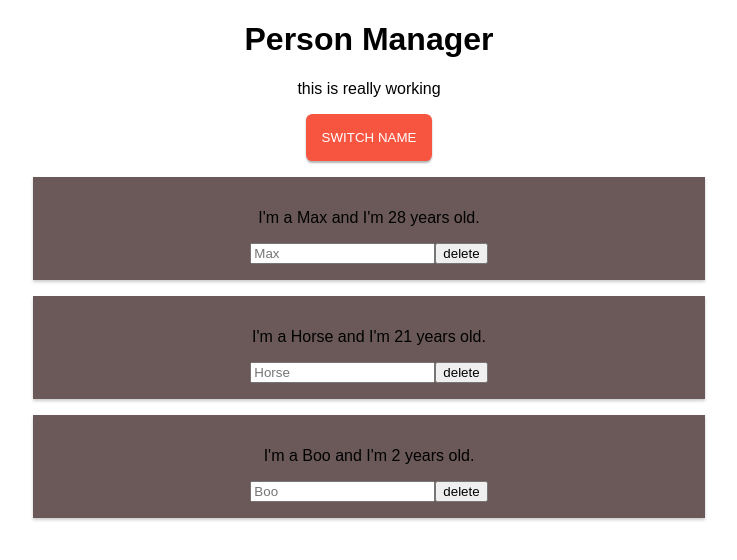
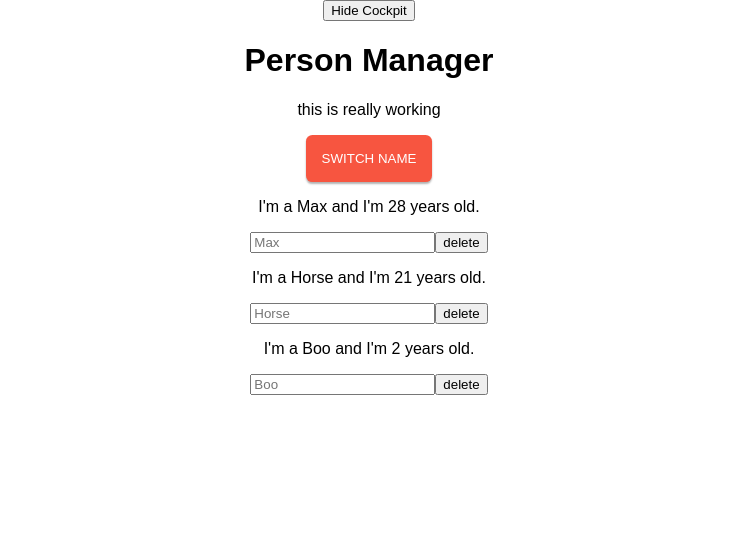
Before and after one commit to kubasulek2/react-learn, a React (Create React App) app: page / in a window 1280 px wide. Both pictures are taken after a click on the button "SWITCH NAME". Shown: the top 560 px of the page, without its empty margins (271-1008 px from the left). Built offline with nearby package versions, Linux system fonts and the light colour scheme.

Commit message:
Higher order components

```diff
--- /dev/null
+++ b/src/HOC/Aux.js
@@ -0,0 +1,3 @@
+const aux = props => props.children;
+
+export default aux;
--- /dev/null
+++ b/src/HOC/WithClass.js
@@ -0,0 +1,29 @@
+import React from 'react';
+
+//first way
+
+const withClass = props =>(
+	<div className={props.classes}>
+		{props.children}
+	</div>
+);
+
+
+// second Way
+
+/* const withClass2 = (WrappedComponent, className) => {
+	return props =>(
+		<div className={className}>
+			<WrappedComponent />
+		</div>
+	);
+} */
+
+
+// use like this:
+
+// export.default withClass2(App, styles.App)
+
+// wrap your component export with function. should also name this file with lowercase char (to distinguish it from functional component) and name import with lowercase
+
+export default withClass;
--- a/src/components/Cockpit/Cockpit.js
+++ b/src/components/Cockpit/Cockpit.js
@@ -6,21 +6,25 @@ const Cockpit = props => {
 	useEffect(() => {
 
 		// Http request
-		setTimeout(() => {
+		const timer = setTimeout(() => {
 			console.log('data fetched');
 		}, 1000);
 
 		return () => {
-			console.log('Cockipt clean up work');
+			clearTimeout(timer)
+			console.log('Cockipt clean up work: removed timer');
 		};
-	}, [props.persons]); // what need to change
+	}, []); // what need to change
 
+	useEffect(() => {
+		console.log(' from cockpit');
+	})
 	let classes = [];
 	let btnClass = '';
 
 
-	if (props.persons.length <= 2) classes.push(styles.red);
-	if (props.persons.length <= 1) classes.push(styles.bold);
+	if (props.personsLength <= 2) classes.push(styles.red);
+	if (props.personsLength <= 1) classes.push(styles.bold);
 
 	if (props.showPerson) btnClass = styles.red;
 	return (
@@ -37,4 +41,4 @@ const Cockpit = props => {
 		</div>
 	);
 };
-export default Cockpit;
+export default React.memo(Cockpit);
--- a/src/components/Persons/Person/Person.js
+++ b/src/components/Persons/Person/Person.js
@@ -1,15 +1,17 @@
 import React from 'react';
-import styles from './Person.module.css';
+//import styles from './Person.module.css';
 
 const person = (props) => (
-	<div className={props.class ? styles.person + ' ' + props.class : styles.person} >
+	// <div className={props.class ? styles.person + ' ' + props.class : styles.person} >
+	<React.Fragment>
 		<p onClick={props.click}>I'm a {props.name} and I'm {props.age} years old. </p>
 		<p>
 			{props.children}
 		</p>
 		<input type="text" onChange={props.change} placeholder={props.name}/>
 		<button onClick={props.click} >delete</button>
-	</div>
+	</React.Fragment>
+	//</div>
 );
 
 export default person;
--- a/src/components/Persons/persons.js
+++ b/src/components/Persons/persons.js
@@ -1,18 +1,24 @@
-import React, {Component} from 'react';
+import React, {PureComponent} from 'react';
 import Person from './Person/Person';
 
-class Persons extends Component{
+class Persons extends PureComponent{
 
 
-	shouldComponentUpdate(nextProps, nextState){
+	// shouldComponentUpdate(nextProps, nextState){
+	// 	console.log(nextProps=== this.props); // this is false even though in console looks the same
 
-		console.log(nextProps.persons !== this.props.persons);
-		return nextProps.persons !== this.props.person;
-	}
+	// 	return nextProps.persons !== this.props.persons; // this is true
+	// }
+
+
 	componentWillUnmount(){
 		console.log('Persons Will Unmount');
 
 	}
+	componentDidUpdate(prevProps, prevState) {
+		console.log('Persons updated');
+	}
+
 	render(){
 		return this.props.persons.map((person, index) => (
 			<Person
--- a/src/containers/App.js
+++ b/src/containers/App.js
@@ -2,6 +2,7 @@ import React, { Component } from 'react';
 import styles from './App.module.css';
 import Persons from '../components/Persons/persons';
 import Cockpit from '../components/Cockpit/Cockpit';
+import WithClass from '../HOC/WithClass';
 
 
 class App extends Component {
@@ -13,6 +14,7 @@ class App extends Component {
 			{ id: '3', name: 'Boo', age: 2 },
 		],
 		showPersons: false,
+		showCockpit: true,
 	}
 	switchNameHandler = (newName) => {
 		this.setState({
@@ -63,15 +65,16 @@ class App extends Component {
 		}
 
 		return (
-			<div className={styles.App}>
-				<Cockpit
+			<WithClass classes={styles.App}>
+				<button onClick={()=> this.setState({showCockpit: !this.state.showCockpit})}>Hide Cockpit</button>
+				{this.state.showCockpit ? <Cockpit
 					title ={this.props.title}
-					persons={this.state.persons}
+					personsLength={this.state.persons.length}
 					showPerson={this.state.showPersons}
-					clicked={this.togglePersonsHandler} />
+					clicked={this.togglePersonsHandler} /> : null}
 				{persons}
 
-			</div>
+			</WithClass>
 		);
 	}
 }
```
Also changed, not shown: 1 other file (tests, documents, lock files or other folders).
